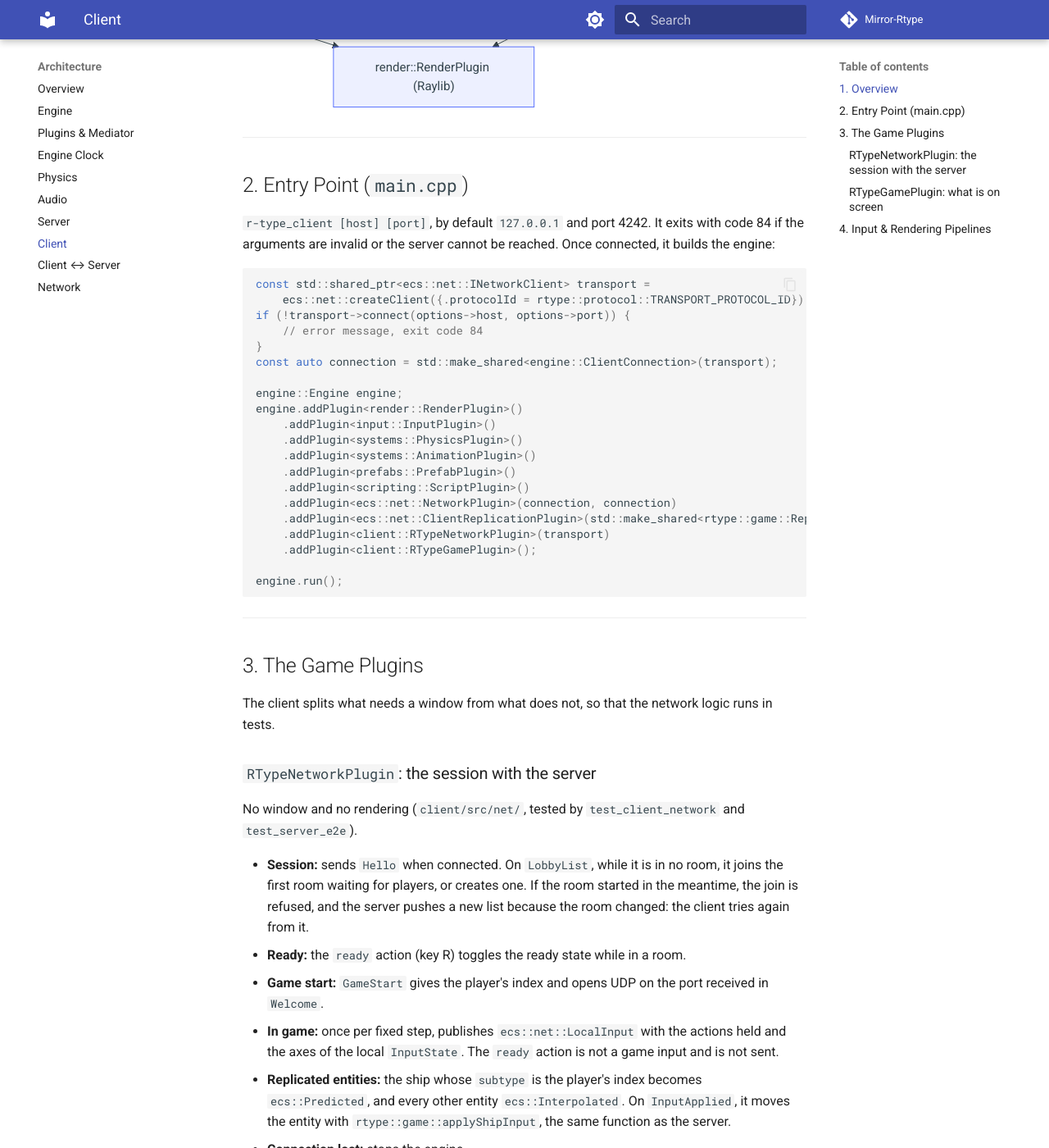
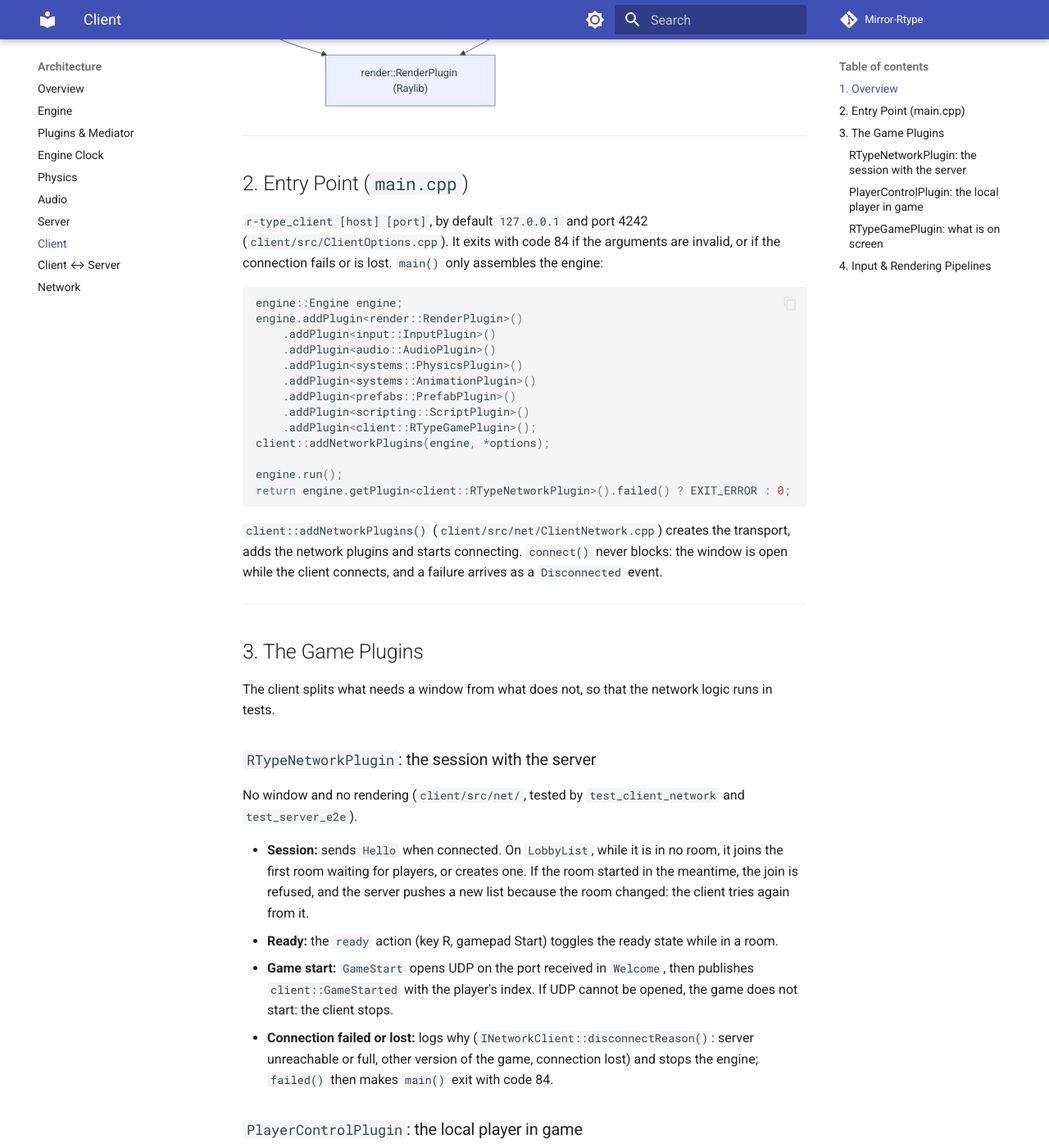
Before and after one commit to Matt4401/Mirror-Rtype, an MkDocs documentation site: the page built from docs/architecture/client.md, in a window 1280 px wide and 1400 px high, scrolled down 1022 px. Shown: the whole window at 82% size. Built offline with MkDocs 1.6.1 and Material for MkDocs 9.7.7, drawn with Linux system fonts in a browser that asks for light colours; comment, search, counter and statistics services are not loaded; some of the changed text lies outside the part shown.

Commit message:
docs(network): describe the review fixes of the network stack
Asynchronous connect() and disconnection reasons, snapshot parts, input resends,
one thread per room, the Lobby class, the split of the client network plugin, and
the classes that moved into ecs::net.

````diff
--- a/docs/architecture/client.md
+++ b/docs/architecture/client.md
@@ -8,48 +8,49 @@ server does. The client sends the player's input, predicts the local ship, and d
 ```mermaid
 flowchart TD
     Main["client/src/main.cpp"] --> Engine["engine::Engine"]
+    Main -->|"addNetworkPlugins()"| Engine
     Engine --> RenderPlugin["render::RenderPlugin (Raylib)"]
     Engine --> InputPlugin["input::InputPlugin"]
     Engine --> NetworkPlugin["ecs::net::NetworkPlugin"]
     Engine --> Replication["ecs::net::ClientReplicationPlugin"]
     Engine --> NetPlugin["client::RTypeNetworkPlugin"]
+    Engine --> Control["client::PlayerControlPlugin"]
     Engine --> GamePlugin["client::RTypeGamePlugin"]
 
-    NetPlugin -->|"session, inputs, Predicted / Interpolated"| Replication
+    NetPlugin -->|"GameStarted"| Control
+    Control -->|"inputs, Predicted / Interpolated"| Replication
     Replication -->|"ReplicatedEntitySpawned"| GamePlugin
     GamePlugin -->|"sprites"| RenderPlugin
-    InputPlugin -->|"InputState"| NetPlugin
+    InputPlugin -->|"InputState"| Control
+    InputPlugin -->|"ready"| NetPlugin
 ```
 
 ---
 
 ## 2. Entry Point (`main.cpp`)
 
-`r-type_client [host] [port]`, by default `127.0.0.1` and port 4242. It exits with code 84 if the arguments are invalid or
-the server cannot be reached. Once connected, it builds the engine:
+`r-type_client [host] [port]`, by default `127.0.0.1` and port 4242 (`client/src/ClientOptions.cpp`). It exits with code
+84 if the arguments are invalid, or if the connection fails or is lost. `main()` only assembles the engine:
 
 ```cpp
-const std::shared_ptr<ecs::net::INetworkClient> transport =
-    ecs::net::createClient({.protocolId = rtype::protocol::TRANSPORT_PROTOCOL_ID});
-if (!transport->connect(options->host, options->port)) {
-    // error message, exit code 84
-}
-const auto connection = std::make_shared<engine::ClientConnection>(transport);
-
 engine::Engine engine;
 engine.addPlugin<render::RenderPlugin>()
     .addPlugin<input::InputPlugin>()
+    .addPlugin<audio::AudioPlugin>()
     .addPlugin<systems::PhysicsPlugin>()
     .addPlugin<systems::AnimationPlugin>()
     .addPlugin<prefabs::PrefabPlugin>()
     .addPlugin<scripting::ScriptPlugin>()
-    .addPlugin<ecs::net::NetworkPlugin>(connection, connection)
-    .addPlugin<ecs::net::ClientReplicationPlugin>(std::make_shared<rtype::game::ReplicationCodec>())
-    .addPlugin<client::RTypeNetworkPlugin>(transport)
     .addPlugin<client::RTypeGamePlugin>();
+client::addNetworkPlugins(engine, *options);
 
 engine.run();
+return engine.getPlugin<client::RTypeNetworkPlugin>().failed() ? EXIT_ERROR : 0;
 ```
+
+`client::addNetworkPlugins()` (`client/src/net/ClientNetwork.cpp`) creates the transport, adds the network plugins and
+starts connecting. `connect()` never blocks: the window is open while the client connects, and a failure arrives as a
+`Disconnected` event.
 
 ---
 
@@ -64,14 +65,21 @@ No window and no rendering (`client/src/net/`, tested by `test_client_network` a
 - **Session:** sends `Hello` when connected. On `LobbyList`, while it is in no room, it joins the first room waiting for
   players, or creates one. If the room started in the meantime, the join is refused, and the server pushes a new list
   because the room changed: the client tries again from it.
-- **Ready:** the `ready` action (key R) toggles the ready state while in a room.
-- **Game start:** `GameStart` gives the player's index and opens UDP on the port received in `Welcome`.
-- **In game:** once per fixed step, publishes `ecs::net::LocalInput` with the actions held and the axes of the local
-  `InputState`. The `ready` action is not a game input and is not sent.
+- **Ready:** the `ready` action (key R, gamepad Start) toggles the ready state while in a room.
+- **Game start:** `GameStart` opens UDP on the port received in `Welcome`, then publishes `client::GameStarted` with the
+  player's index. If UDP cannot be opened, the game does not start: the client stops.
+- **Connection failed or lost:** logs why (`INetworkClient::disconnectReason()`: server unreachable or full, other version
+  of the game, connection lost) and stops the engine; `failed()` then makes `main()` exit with code 84.
+
+### `PlayerControlPlugin`: the local player in game
+
+Also without window or rendering (`client/src/net/`, same tests).
+
+- **Inputs:** after `GameStarted`, once per fixed step, publishes `ecs::net::LocalInput` with the actions held and the axes
+  of the local `InputState`. The `ready` action is not a game input and is not sent.
 - **Replicated entities:** the ship whose `subtype` is the player's index becomes `ecs::Predicted`, and every other entity
   `ecs::Interpolated`. On `InputApplied`, it moves the entity with `rtype::game::applyShipInput`, the same function as the
   server.
-- **Connection lost:** stops the engine.
 
 ### `RTypeGamePlugin`: what is on screen
 
````
Also changed, not shown: docs/architecture/client-server.md (+9 -9 lines), docs/architecture/input_system.md (+1 -1 lines), docs/architecture/network.md (+40 -19 lines), docs/architecture/server.md (+19 -12 lines), docs/getting-started/networked-game.md (+14 -8 lines).
